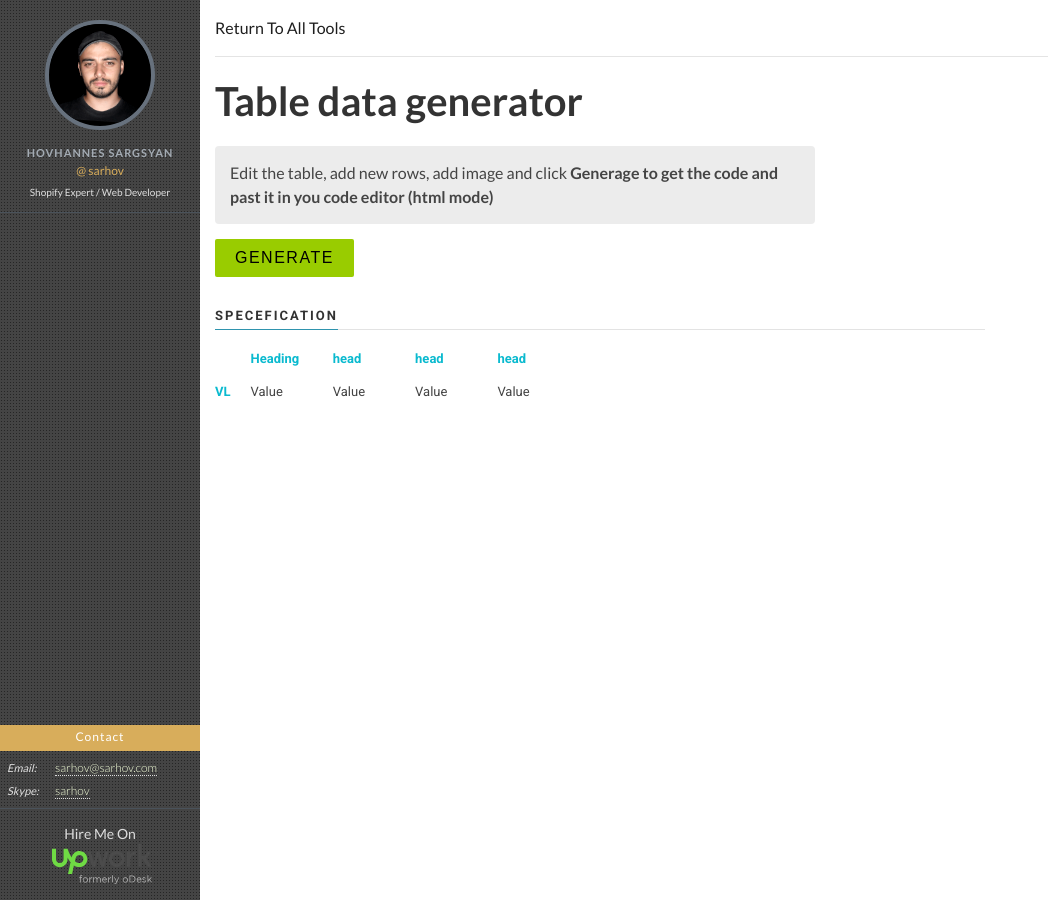
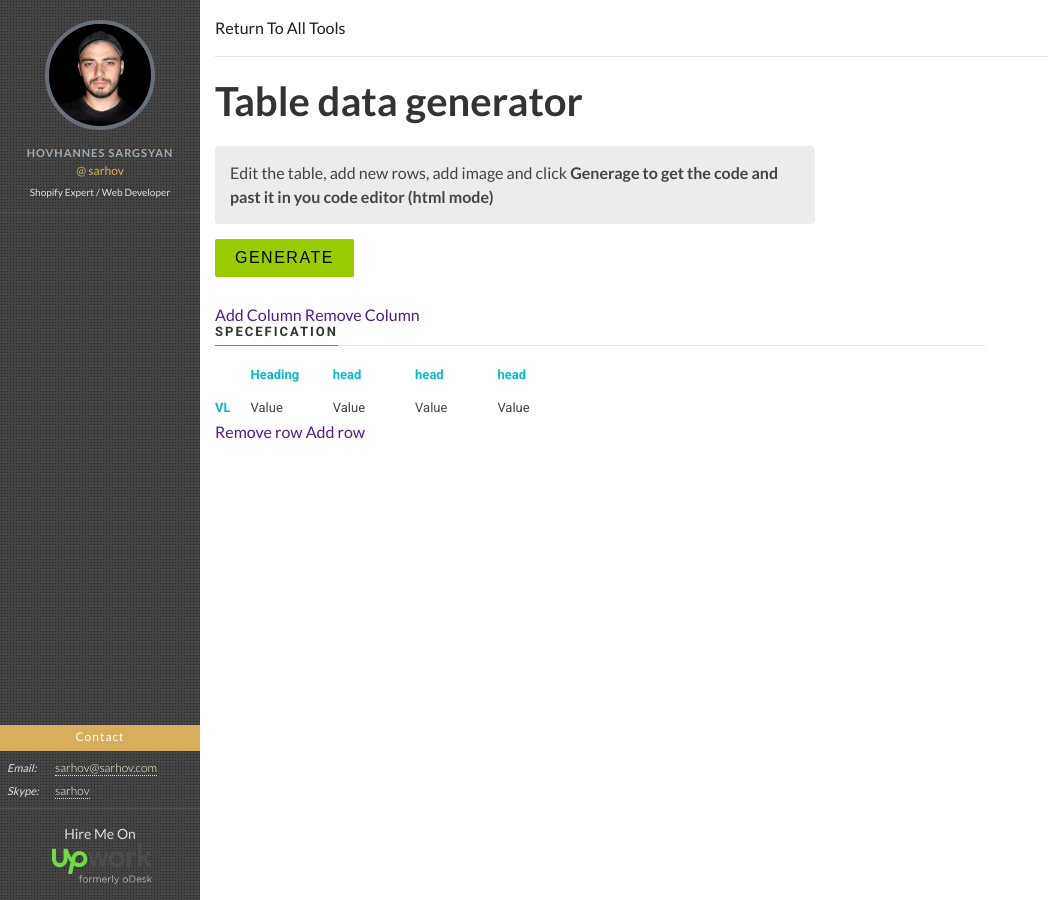
Before and after one commit to sarhov/sarhov.github.io, a Jekyll site: the page built from tools/table-generator/index.html, in a window 1280 px wide. Shown: the whole page, without its empty margins (0-1048 px from the left). Built offline with Jekyll 4.4.1, drawn with Linux system fonts in a browser that asks for light colours; nearby versions of some CDN libraries.

Commit message:
added action buttons

```diff
--- a/_includes/head.html
+++ b/_includes/head.html
@@ -7,7 +7,7 @@
   <!-- <link href="https://fonts.googleapis.com/css?family=Open+Sans+Condensed:300" rel="stylesheet">  -->
   <link href="https://fonts.googleapis.com/css?family=Oswald:200,300,400,500" rel="stylesheet">
 
-  <meta name="description" content="{{ site.description }}">
+  <meta name="description" content="{{ site.data.info.description }}">
   <link href="https://cdnjs.cloudflare.com/ajax/libs/font-awesome/4.4.0/css/font-awesome.min.css" rel="stylesheet" type="text/css" />
   <link rel="stylesheet" href="{{ "css/style.css" | prepend: site.baseurl }}">
 
--- a/tools/table-generator/index.html
+++ b/tools/table-generator/index.html
@@ -16,8 +16,11 @@ template: tools-table
 		<div class="b-tools__generate">
 			<button class="b-tools__generate-button jsGenerate">Generate</button>
 		</div>
+		<div class="custom-wrap">
+			<a href="" class="addColumns">Add Column</a>
+			<a href="" class="addColumns">Remove Column</a>
 			<div class="custom">
-			<div class="custom__title"><span>Specefication</span></div>
+				<div class="custom__title"><span contenteditable>Specefication</span></div>
 				<table>
 					<tr>
 						<th></th>
@@ -35,5 +38,7 @@ template: tools-table
 					</tr>
 				</table>
 			</div>
+			<a href="" class="">Remove row</a> <a href="">Add row</a>
 		</div>
 	</div>
+</div>
```
Lines whose indentation alone changed are shown as unchanged.
